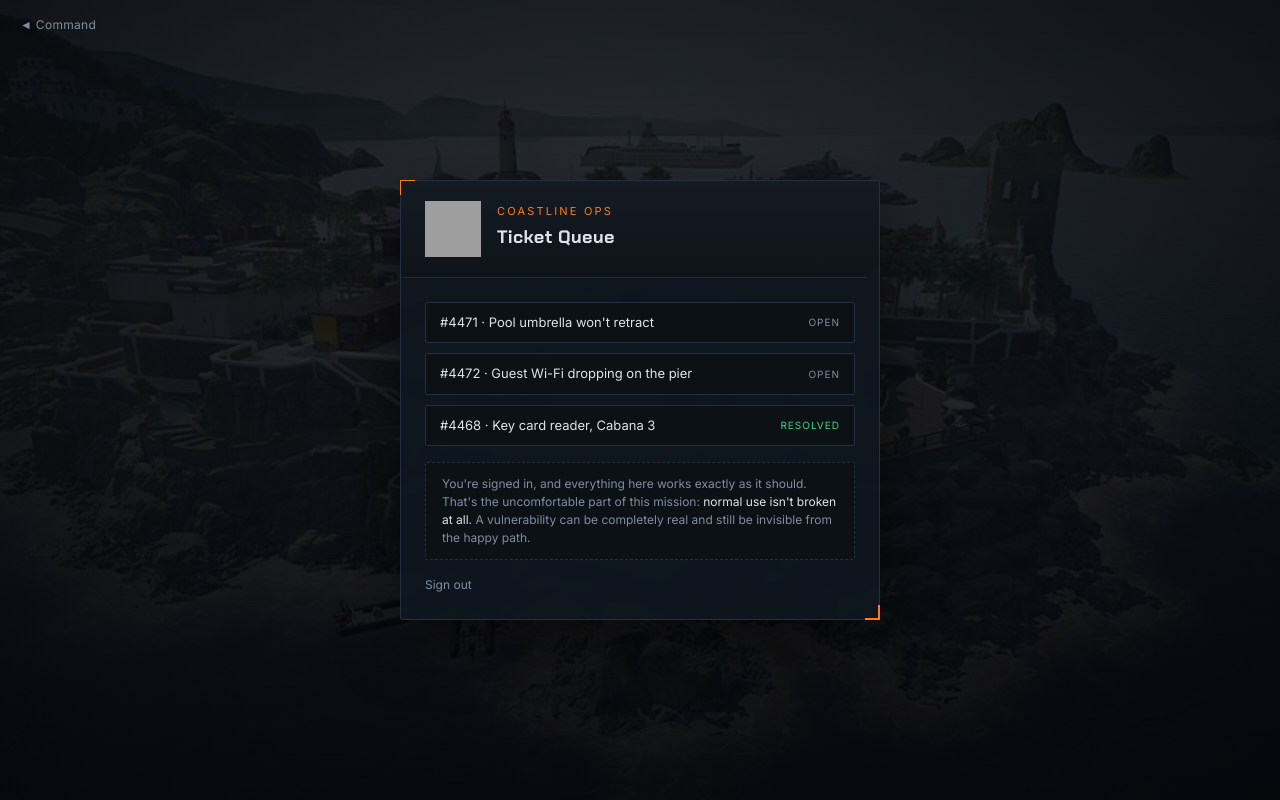
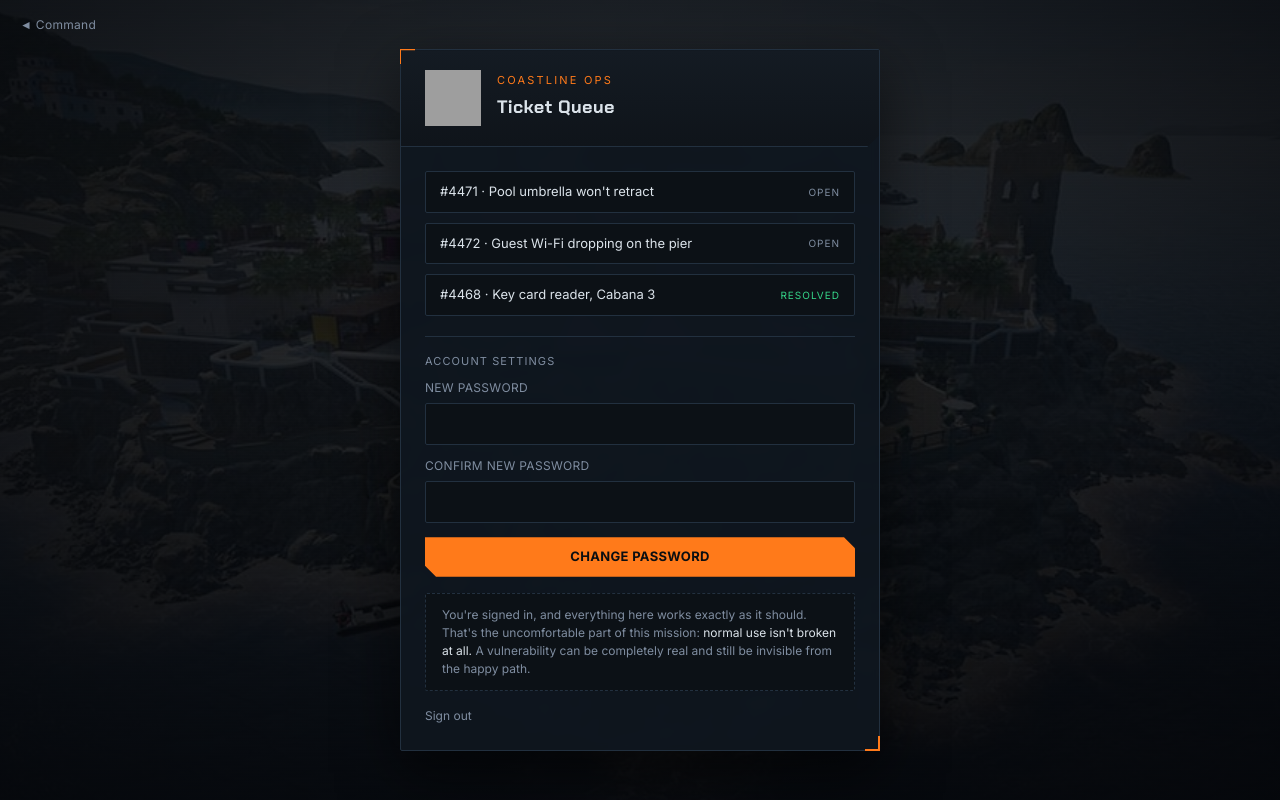
Before and after one commit to kilani47/r6s-auth-lab, a Flask app: page /masquerade/op3/dashboard in a window 1280 px wide. Run offline with Flask 3, Linux system fonts and the light colour scheme; the visitor is signed in with stand-in values (Sample User, id 1); grey boxes are pictures that could not be loaded.

Commit message:
Op03: add the real self-service password form the mission tells you to find
CHALLENGER.md's step 2 says to find the password-change request and read
off its real field names and endpoint -- but nothing in the app actually
exposed that request. The only place new_password/confirm_password and
the vulnerable URL appeared anywhere was the PoC textarea's own
placeholder text, which handed over the answer instead of letting anyone
discover it.

Added a real, working "Account Settings" form to the agent dashboard --
visible new_password/confirm_password fields, posting to the actual
vulnerable endpoint. Support.agent can use it to genuinely change their
own password (verified: old password stops working, new one logs in
correctly), and capturing that legitimate request in Burp/DevTools is
now how a player is actually meant to learn the exact shape needed for
the PoC. Removed the spoiler placeholder from the PoC Lab textarea now
that there's a real, in-fiction way to find that information.

Verified: the self-service form actually persists the password change
(old creds rejected, new ones work), the CSRF exploit path still works
end-to-end afterward, and the full 9-operation regression is still
green.

```diff
--- a/templates/masq3_dashboard.html
+++ b/templates/masq3_dashboard.html
@@ -40,7 +40,23 @@
             <span class="text-[10px] tracking-widest uppercase text-win">Resolved</span>
           </div>
         </div>
-        <div class="px-4 py-3 rounded-sm border border-dashed border-line bg-[#0c1116] text-[12px] text-dim text-left">
+
+        <div class="mt-5 pt-4 border-t border-line">
+          <div class="text-[11px] tracking-widest text-dim uppercase mb-2.5">Account Settings</div>
+          <form method="post" action="/masquerade/op3/ticket/?p=process_change_password&id=1">
+            <label for="np" class="block text-[12px] text-dim mb-1.5 tracking-wide uppercase">New Password</label>
+            <input id="np" name="new_password" type="password" autocomplete="off"
+                   class="w-full px-3 py-2.5 bg-[#0c1116] border border-line rounded-sm text-txt text-sm outline-none focus:border-atk">
+            <label for="cp" class="block text-[12px] text-dim mt-3 mb-1.5 tracking-wide uppercase">Confirm New Password</label>
+            <input id="cp" name="confirm_password" type="password" autocomplete="off"
+                   class="w-full px-3 py-2.5 bg-[#0c1116] border border-line rounded-sm text-txt text-sm outline-none focus:border-atk">
+            <input type="hidden" name="submit" value="Change Password">
+            <button type="submit"
+                    class="w-full mt-3.5 py-2.5 bg-atk text-[#0b0e11] font-bold tracking-wide uppercase hud-btn hover:brightness-110 transition text-[13px]">Change Password</button>
+          </form>
+        </div>
+
+        <div class="mt-4 px-4 py-3 rounded-sm border border-dashed border-line bg-[#0c1116] text-[12px] text-dim text-left">
           You're signed in, and everything here works exactly as it should. That's the
           uncomfortable part of this mission: <span class="text-txt">normal use isn't broken at
           all.</span> A vulnerability can be completely real and still be invisible from the
--- a/templates/masq3_login.html
+++ b/templates/masq3_login.html
@@ -74,7 +74,7 @@
       <form method="post" action="/masquerade/op3/host-poc" class="px-6 py-5">
         <label for="poc" class="block text-[12px] text-dim mb-1.5 tracking-wide uppercase">Page HTML</label>
         <textarea id="poc" name="poc" rows="8" spellcheck="false"
-                  placeholder="<html>...&#10;  <form action=&quot;/masquerade/op3/ticket/?p=process_change_password&amp;id=1&quot; method=&quot;POST&quot;>...</form>&#10;  <script>...</script>&#10;</html>"
+                  placeholder="<html>...&#10;  <form action=&quot;...&quot; method=&quot;...&quot;>...</form>&#10;  <script>...</script>&#10;</html>"
                   class="w-full px-3 py-2.5 bg-[#0c1116] border border-line rounded-sm text-txt text-[12.5px] font-mono outline-none focus:border-def resize-y">{{ poc_value or '' }}</textarea>
         <button type="submit"
                 class="w-full mt-4 py-3 bg-def text-[#04101c] font-bold tracking-wide uppercase hud-btn hover:brightness-110 transition">Deliver to {{ admin_name }}</button>
```
